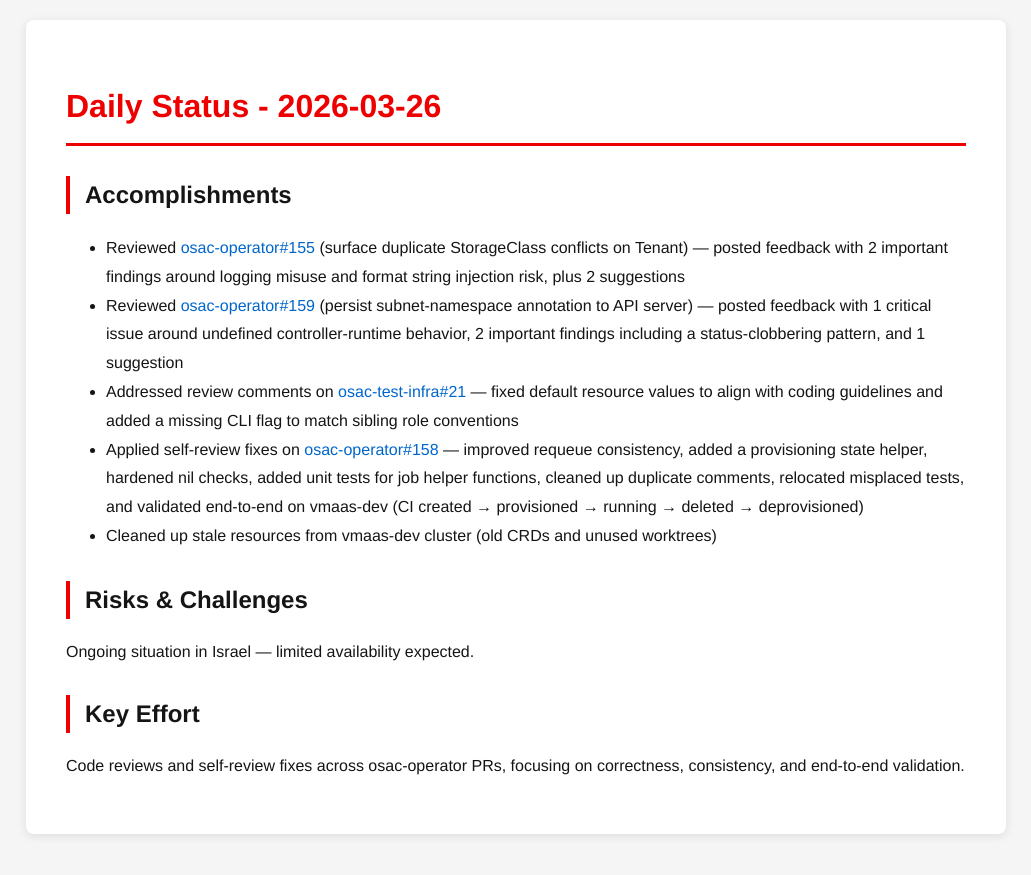
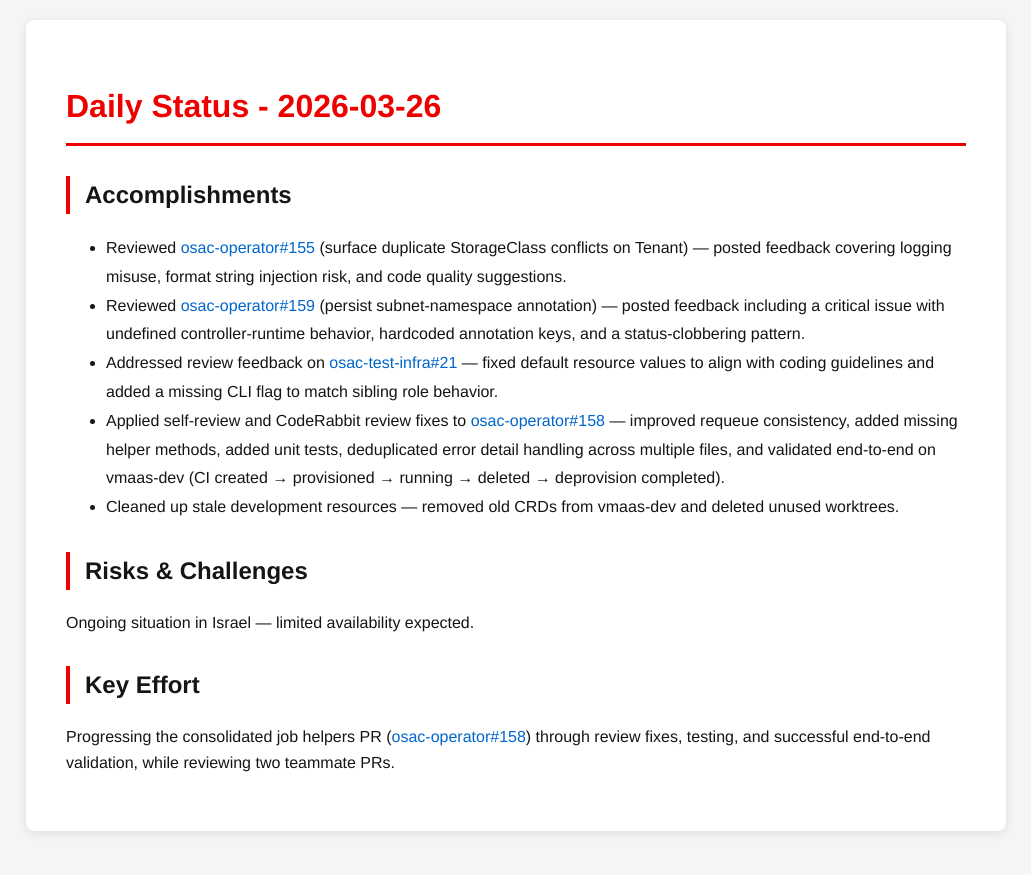
Before and after one commit to tzvatot/daily-status, a Jekyll site: the page built from 2026-03-26.md, in a window 1280 px wide. Shown: the top 875 px of the page, without its empty margins (124-1155 px from the left). Built offline with Jekyll 4.4.1, drawn with Linux system fonts in a browser that asks for light colours.

Commit message:
Daily status update - 2026-03-26

```diff
--- a/2026-03-26.md
+++ b/2026-03-26.md
@@ -7,14 +7,14 @@ date: 2026-03-26
 # Daily Status - 2026-03-26
 
 ## Accomplishments
-- Reviewed [osac-operator#155](https://github.com/osac-project/osac-operator/pull/155) (surface duplicate StorageClass conflicts on Tenant) — posted feedback with 2 important findings around logging misuse and format string injection risk, plus 2 suggestions
-- Reviewed [osac-operator#159](https://github.com/osac-project/osac-operator/pull/159) (persist subnet-namespace annotation to API server) — posted feedback with 1 critical issue around undefined controller-runtime behavior, 2 important findings including a status-clobbering pattern, and 1 suggestion
-- Addressed review comments on [osac-test-infra#21](https://github.com/osac-project/osac-test-infra/pull/21) — fixed default resource values to align with coding guidelines and added a missing CLI flag to match sibling role conventions
-- Applied self-review fixes on [osac-operator#158](https://github.com/osac-project/osac-operator/pull/158) — improved requeue consistency, added a provisioning state helper, hardened nil checks, added unit tests for job helper functions, cleaned up duplicate comments, relocated misplaced tests, and validated end-to-end on vmaas-dev (CI created → provisioned → running → deleted → deprovisioned)
-- Cleaned up stale resources from vmaas-dev cluster (old CRDs and unused worktrees)
+- Reviewed [osac-operator#155](https://github.com/osac-project/osac-operator/pull/155) (surface duplicate StorageClass conflicts on Tenant) — posted feedback covering logging misuse, format string injection risk, and code quality suggestions.
+- Reviewed [osac-operator#159](https://github.com/osac-project/osac-operator/pull/159) (persist subnet-namespace annotation) — posted feedback including a critical issue with undefined controller-runtime behavior, hardcoded annotation keys, and a status-clobbering pattern.
+- Addressed review feedback on [osac-test-infra#21](https://github.com/osac-project/osac-test-infra/pull/21) — fixed default resource values to align with coding guidelines and added a missing CLI flag to match sibling role behavior.
+- Applied self-review and CodeRabbit review fixes to [osac-operator#158](https://github.com/osac-project/osac-operator/pull/158) — improved requeue consistency, added missing helper methods, added unit tests, deduplicated error detail handling across multiple files, and validated end-to-end on vmaas-dev (CI created → provisioned → running → deleted → deprovision completed).
+- Cleaned up stale development resources — removed old CRDs from vmaas-dev and deleted unused worktrees.
 
 ## Risks & Challenges
 Ongoing situation in Israel — limited availability expected.
 
 ## Key Effort
-Code reviews and self-review fixes across osac-operator PRs, focusing on correctness, consistency, and end-to-end validation.
+Progressing the consolidated job helpers PR ([osac-operator#158](https://github.com/osac-project/osac-operator/pull/158)) through review fixes, testing, and successful end-to-end validation, while reviewing two teammate PRs.
```
